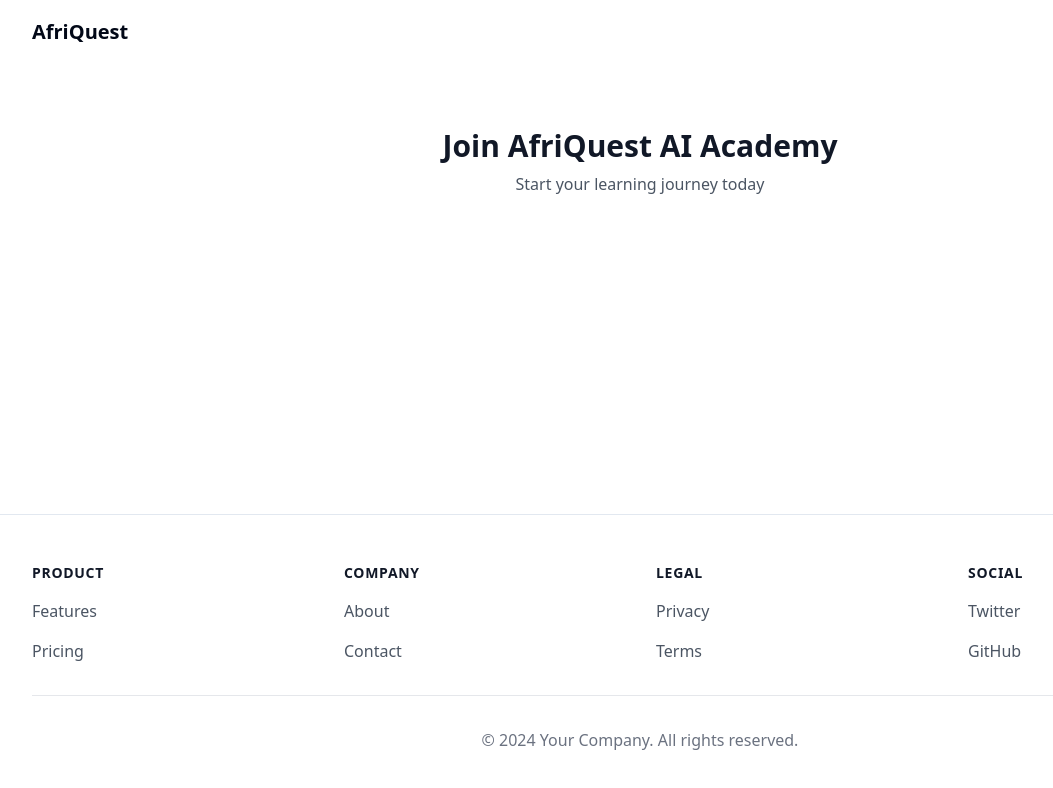
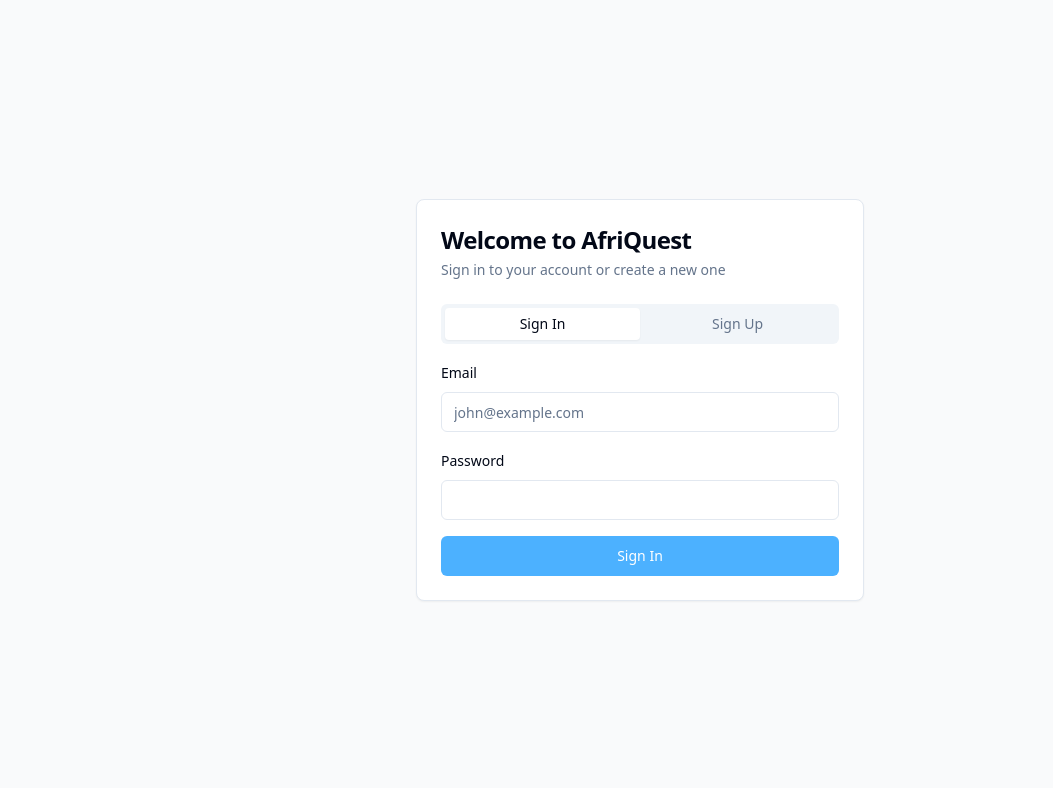
Before and after one commit to AfriquestAiAcademy/afriquest-ai-academy, a React (Vite) app: page /auth in a window 1280 px wide. Shown: the top 788 px of the page, without its empty margins (0-1053 px from the left). Built offline with nearby package versions, Linux system fonts and the light colour scheme.

Commit message:
Rebuild Auth and Navigation Routes
Refactor the authentication and navigation components to create a new structure from scratch. This change aims to improve the overall architecture and maintainability of the routing system.
[skip gpt_engineer]

```diff
--- a/src/App.tsx
+++ b/src/App.tsx
@@ -1,9 +1,11 @@
-import { BrowserRouter, Routes, Route } from "react-router-dom";
+import { BrowserRouter, Routes, Route, Navigate } from "react-router-dom";
 import { QueryClientProvider } from "@tanstack/react-query";
 import { queryClient } from "@/lib/react-query";
 import { Toaster } from "sonner";
+import { useEffect, useState } from "react";
+import { supabase } from "@/integrations/supabase/client";
 import Index from "@/pages/Index";
-import AuthPage from "@/pages/auth/AuthPage";
+import Auth from "@/pages/auth/Auth";
 import StudentDashboard from "@/pages/student/StudentDashboard";
 import TeacherDashboard from "@/pages/teacher/TeacherDashboard";
 import ParentDashboard from "@/pages/parent/ParentDashboard";
@@ -14,21 +16,84 @@ import ProfileSettings from "@/pages/student/ProfileSettings";
 import CommunityHub from "@/pages/community/CommunityHub";
 
 function App() {
+  const [session, setSession] = useState(null);
+  const [loading, setLoading] = useState(true);
+
+  useEffect(() => {
+    // Get initial session
+    supabase.auth.getSession().then(({ data: { session } }) => {
+      setSession(session);
+      setLoading(false);
+    });
+
+    // Listen for auth changes
+    const {
+      data: { subscription },
+    } = supabase.auth.onAuthStateChange((_event, session) => {
+      setSession(session);
+    });
+
+    return () => subscription.unsubscribe();
+  }, []);
+
+  if (loading) {
+    return null; // Or a loading spinner
+  }
+
   return (
     <QueryClientProvider client={queryClient}>
       <BrowserRouter>
         <Routes>
+          {/* Public routes */}
           <Route path="/" element={<Index />} />
-          <Route path="/auth" element={<AuthPage />} />
-          <Route path="/dashboard/student" element={<StudentLayout />}>
+          <Route
+            path="/auth"
+            element={!session ? <Auth /> : <Navigate to="/dashboard" replace />}
+          />
+
+          {/* Protected routes */}
+          <Route
+            path="/dashboard"
+            element={
+              session ? (
+                <Navigate
+                  to={`/dashboard/${
+                    session.user?.user_metadata?.role || "student"
+                  }`}
+                  replace
+                />
+              ) : (
+                <Navigate to="/auth" replace />
+              )
+            }
+          />
+
+          <Route
+            path="/dashboard/student"
+            element={
+              session ? <StudentLayout /> : <Navigate to="/auth" replace />
+            }
+          >
             <Route index element={<StudentDashboard />} />
             <Route path="profile" element={<ProfileSettings />} />
             <Route path="community" element={<CommunityHub />} />
           </Route>
-          <Route path="/dashboard/teacher" element={<TeacherLayout />}>
+
+          <Route
+            path="/dashboard/teacher"
+            element={
+              session ? <TeacherLayout /> : <Navigate to="/auth" replace />
+            }
+          >
             <Route index element={<TeacherDashboard />} />
           </Route>
-          <Route path="/dashboard/parent" element={<ParentLayout />}>
+
+          <Route
+            path="/dashboard/parent"
+            element={
+              session ? <ParentLayout /> : <Navigate to="/auth" replace />
+            }
+          >
             <Route index element={<ParentDashboard />} />
           </Route>
         </Routes>
--- a/src/components/Navigation.tsx
+++ b/src/components/Navigation.tsx
@@ -8,7 +8,7 @@ import { toast } from "sonner";
 const Navigation = () => {
   const [isScrolled, setIsScrolled] = useState(false);
   const [isMenuOpen, setIsMenuOpen] = useState(false);
-  const [user, setUser] = useState(null);
+  const [session, setSession] = useState(null);
   const navigate = useNavigate();
   const location = useLocation();
   const isAuthPage = location.pathname === "/auth";
@@ -19,8 +19,16 @@ const Navigation = () => {
     };
     window.addEventListener("scroll", handleScroll);
 
-    const { data: { subscription } } = supabase.auth.onAuthStateChange((event, session) => {
-      setUser(session?.user || null);
+    // Get initial session
+    supabase.auth.getSession().then(({ data: { session } }) => {
+      setSession(session);
+    });
+
+    // Listen for auth changes
+    const {
+      data: { subscription },
+    } = supabase.auth.onAuthStateChange((_event, session) => {
+      setSession(session);
     });
 
     return () => {
@@ -53,11 +61,9 @@ const Navigation = () => {
       >
         <div className="max-w-7xl mx-auto px-4 sm:px-6 lg:px-8">
           <div className="flex justify-between items-center h-16">
-            <div className="flex-shrink-0">
             <Link to="/" className="text-xl font-semibold hover:text-primary transition-colors">
               AfriQuest
             </Link>
-            </div>
           </div>
         </div>
       </nav>
@@ -72,11 +78,9 @@ const Navigation = () => {
     >
       <div className="max-w-7xl mx-auto px-4 sm:px-6 lg:px-8">
         <div className="flex justify-between items-center h-16">
-          <div className="flex-shrink-0">
           <Link to="/" className="text-xl font-semibold hover:text-primary transition-colors">
             AfriQuest
           </Link>
-          </div>
 
           {/* Desktop Navigation */}
           <div className="hidden md:flex items-center space-x-8">
@@ -89,7 +93,7 @@ const Navigation = () => {
             <a href="#contact" className="text-gray-700 hover:text-primary transition-colors">
               Contact
             </a>
-            {user ? (
+            {session ? (
               <Button
                 variant="outline"
                 className="flex items-center gap-2"
@@ -139,7 +143,7 @@ const Navigation = () => {
               >
                 Contact
               </a>
-              {user ? (
+              {session ? (
                 <Button
                   variant="outline"
                   className="w-full justify-center"
--- /dev/null
+++ b/src/pages/auth/Auth.tsx
@@ -0,0 +1,163 @@
+import { useState } from "react";
+import { useNavigate } from "react-router-dom";
+import { Card, CardContent, CardHeader, CardTitle, CardDescription } from "@/components/ui/card";
+import { Tabs, TabsContent, TabsList, TabsTrigger } from "@/components/ui/tabs";
+import { Button } from "@/components/ui/button";
+import { Input } from "@/components/ui/input";
+import { Form, FormControl, FormField, FormItem, FormLabel, FormMessage } from "@/components/ui/form";
+import { useForm } from "react-hook-form";
+import { zodResolver } from "@hookform/resolvers/zod";
+import * as z from "zod";
+import { supabase } from "@/integrations/supabase/client";
+import { toast } from "sonner";
+
+const authSchema = z.object({
+  email: z.string().email("Invalid email address"),
+  password: z.string().min(6, "Password must be at least 6 characters"),
+});
+
+export default function Auth() {
+  const navigate = useNavigate();
+  const [isLoading, setIsLoading] = useState(false);
+
+  const form = useForm({
+    resolver: zodResolver(authSchema),
+    defaultValues: {
+      email: "",
+      password: "",
+    },
+  });
+
+  const onSubmit = async (values: z.infer<typeof authSchema>) => {
+    try {
+      setIsLoading(true);
+      const { error } = await supabase.auth.signInWithPassword({
+        email: values.email,
+        password: values.password,
+      });
+
+      if (error) throw error;
+
+      toast.success("Signed in successfully!");
+      navigate("/dashboard");
+    } catch (error: any) {
+      toast.error(error.message);
+    } finally {
+      setIsLoading(false);
+    }
+  };
+
+  const handleSignUp = async (values: z.infer<typeof authSchema>) => {
+    try {
+      setIsLoading(true);
+      const { error } = await supabase.auth.signUp({
+        email: values.email,
+        password: values.password,
+        options: {
+          data: {
+            role: "student", // Default role
+          },
+        },
+      });
+
+      if (error) throw error;
+
+      toast.success("Check your email to confirm your account!");
+    } catch (error: any) {
+      toast.error(error.message);
+    } finally {
+      setIsLoading(false);
+    }
+  };
+
+  return (
+    <div className="min-h-screen flex items-center justify-center bg-gray-50 py-12 px-4 sm:px-6 lg:px-8">
+      <Card className="w-full max-w-md">
+        <CardHeader className="space-y-1">
+          <CardTitle className="text-2xl font-bold">Welcome to AfriQuest</CardTitle>
+          <CardDescription>
+            Sign in to your account or create a new one
+          </CardDescription>
+        </CardHeader>
+        <CardContent>
+          <Tabs defaultValue="signin" className="space-y-4">
+            <TabsList className="grid w-full grid-cols-2">
+              <TabsTrigger value="signin">Sign In</TabsTrigger>
+              <TabsTrigger value="signup">Sign Up</TabsTrigger>
+            </TabsList>
+            <TabsContent value="signin">
+              <Form {...form}>
+                <form onSubmit={form.handleSubmit(onSubmit)} className="space-y-4">
+                  <FormField
+                    control={form.control}
+                    name="email"
+                    render={({ field }) => (
+                      <FormItem>
+                        <FormLabel>Email</FormLabel>
+                        <FormControl>
+                          <Input placeholder="john@example.com" {...field} />
+                        </FormControl>
+                        <FormMessage />
+                      </FormItem>
+                    )}
+                  />
+                  <FormField
+                    control={form.control}
+                    name="password"
+                    render={({ field }) => (
+                      <FormItem>
+                        <FormLabel>Password</FormLabel>
+                        <FormControl>
+                          <Input type="password" {...field} />
+                        </FormControl>
+                        <FormMessage />
+                      </FormItem>
+                    )}
+                  />
+                  <Button type="submit" className="w-full" disabled={isLoading}>
+                    {isLoading ? "Signing in..." : "Sign In"}
+                  </Button>
+                </form>
+              </Form>
+            </TabsContent>
+            <TabsContent value="signup">
+              <Form {...form}>
+                <form onSubmit={form.handleSubmit(handleSignUp)} className="space-y-4">
+                  <FormField
+                    control={form.control}
+                    name="email"
+                    render={({ field }) => (
+                      <FormItem>
+                        <FormLabel>Email</FormLabel>
+                        <FormControl>
+                          <Input placeholder="john@example.com" {...field} />
+                        </FormControl>
+                        <FormMessage />
+                      </FormItem>
+                    )}
+                  />
+                  <FormField
+                    control={form.control}
+                    name="password"
+                    render={({ field }) => (
+                      <FormItem>
+                        <FormLabel>Password</FormLabel>
+                        <FormControl>
+                          <Input type="password" {...field} />
+                        </FormControl>
+                        <FormMessage />
+                      </FormItem>
+                    )}
+                  />
+                  <Button type="submit" className="w-full" disabled={isLoading}>
+                    {isLoading ? "Signing up..." : "Sign Up"}
+                  </Button>
+                </form>
+              </Form>
+            </TabsContent>
+          </Tabs>
+        </CardContent>
+      </Card>
+    </div>
+  );
+}
```
Lines whose indentation alone changed are shown as unchanged.
